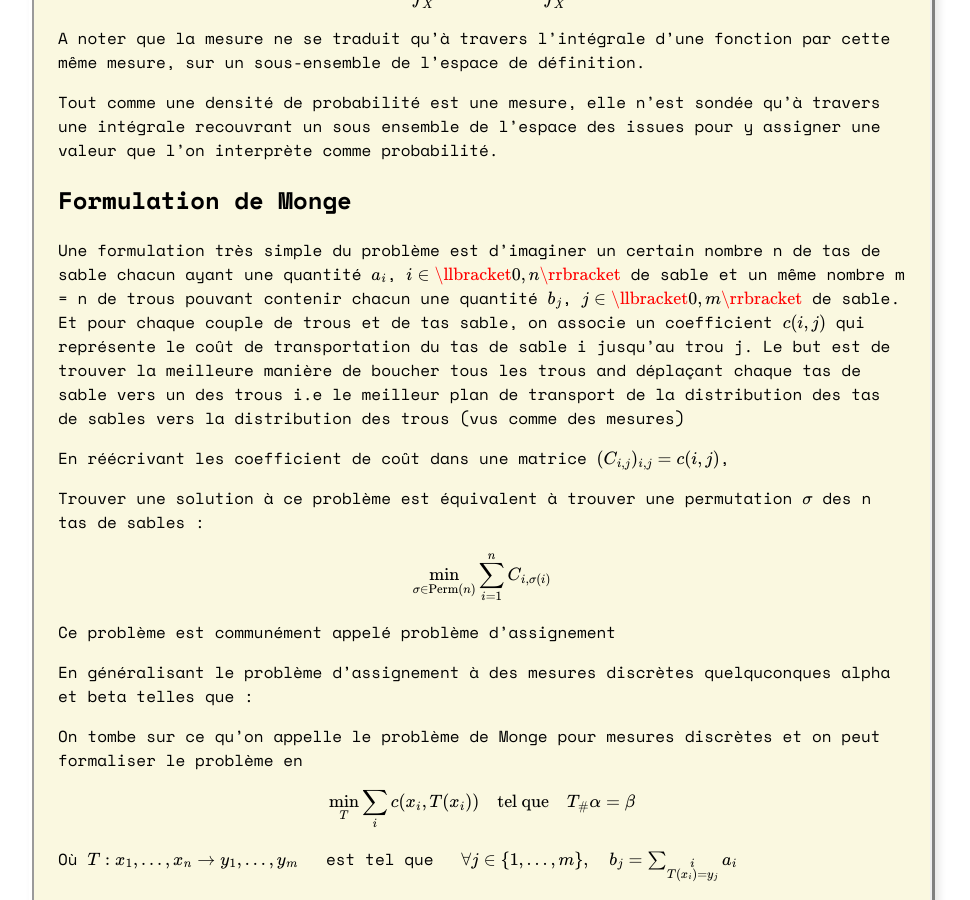
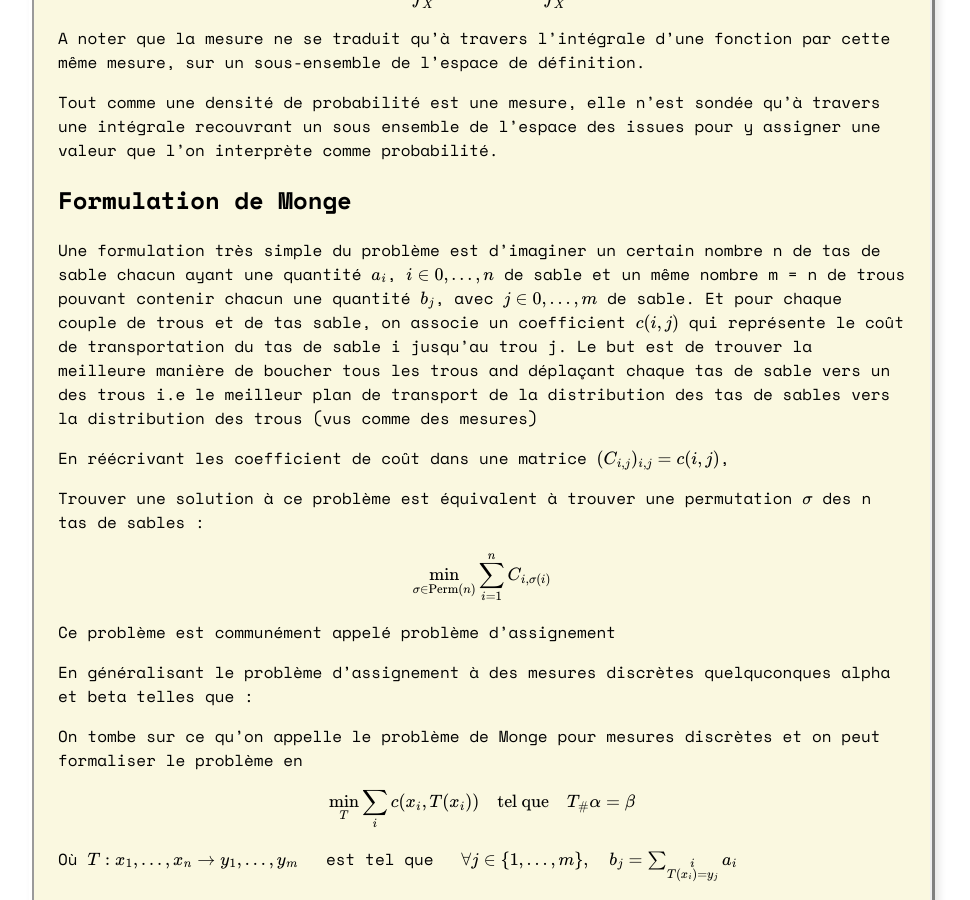
Before and after one commit to 3imaginaryboys3/3imaginaryboys3.github.io, a Jekyll site: the page built from _posts/2025-07-19-du-probl-me-de-transport-la-distance-de-gromov-wassertein.md, in a window 1280 px wide and 900 px high, scrolled down 1569 px. Shown: the whole window, without its empty margins (158-1128 px from the left). Built offline with Jekyll 4.4.1, drawn with Linux system fonts in a browser that asks for light colours; some web fonts are replaced; comment, search, counter and statistics services are not loaded; some of the changed text lies outside the part shown.

Commit message:
Update 2025-07-19-du-probl-me-de-transport-la-distance-de-gromov-wassertein.md

```diff
--- a/_posts/2025-07-19-du-probl-me-de-transport-la-distance-de-gromov-wassertein.md
+++ b/_posts/2025-07-19-du-probl-me-de-transport-la-distance-de-gromov-wassertein.md
@@ -46,7 +46,7 @@ Tout comme une densité de probabilité est une mesure, elle n’est sondée qu
 
 ## Formulation de Monge
 
-Une formulation très simple du problème est d’imaginer un certain nombre n de tas de sable chacun ayant une quantité $a_i$, $i \in \llbracket 0, n \rrbracket$ de sable et un même nombre m = n de trous pouvant contenir chacun une quantité $b_j$, $j \in \llbracket 0, m \rrbracket$ de sable. Et pour chaque couple de trous et de tas sable, on associe un coefficient $c(i,j)$ qui représente le coût de transportation du tas de sable i jusqu’au trou j. Le but est de trouver la meilleure manière de boucher tous les trous and déplaçant chaque tas de sable vers un des trous i.e le meilleur plan de transport de la distribution des tas de sables vers la distribution des trous (vus comme des mesures)
+Une formulation très simple du problème est d’imaginer un certain nombre n de tas de sable chacun ayant une quantité $a_i$,  $i \in \{0, \dots, n\}$ de sable et un même nombre m = n de trous pouvant contenir chacun une quantité $b_j$, avec $j \in \{0, \dots, m\}$ de sable. Et pour chaque couple de trous et de tas sable, on associe un coefficient $c(i,j)$ qui représente le coût de transportation du tas de sable i jusqu’au trou j. Le but est de trouver la meilleure manière de boucher tous les trous and déplaçant chaque tas de sable vers un des trous i.e le meilleur plan de transport de la distribution des tas de sables vers la distribution des trous (vus comme des mesures)
 
 En réécrivant les coefficient de coût dans une matrice $(C_{i,j})_{i,j} = c(i,j)$,
 
@@ -143,7 +143,8 @@ $$
 
 La théorie du transport optimal permet de poser un cadre quant à la recherche de la transformation d’une mesure à une autre qui minimise un certain coût. On peu alors naturellement se demander si on peut quantifier à quel point une certaine mesure est différente d’une autre en utilisant les outils que l’on vient d’évoquer. Il est clair que cette quantification sera dépendante du coût associé au transport. C’est ceci que réalise la distance de Wasserstein, pour deux distribution.
 
-En supposant que $c(x, y) = d(x, y)^p$.
+En supposant que $c(x, y) = d(x, y)^p$,
+
 On défini :
 $$
 W_p(\alpha, \beta) := \left( \min_{\pi \in U(\alpha, \beta)} \int_{X \times Y} d(x, y)^p \, d\pi(x, y) \right)^{1/p}
```
